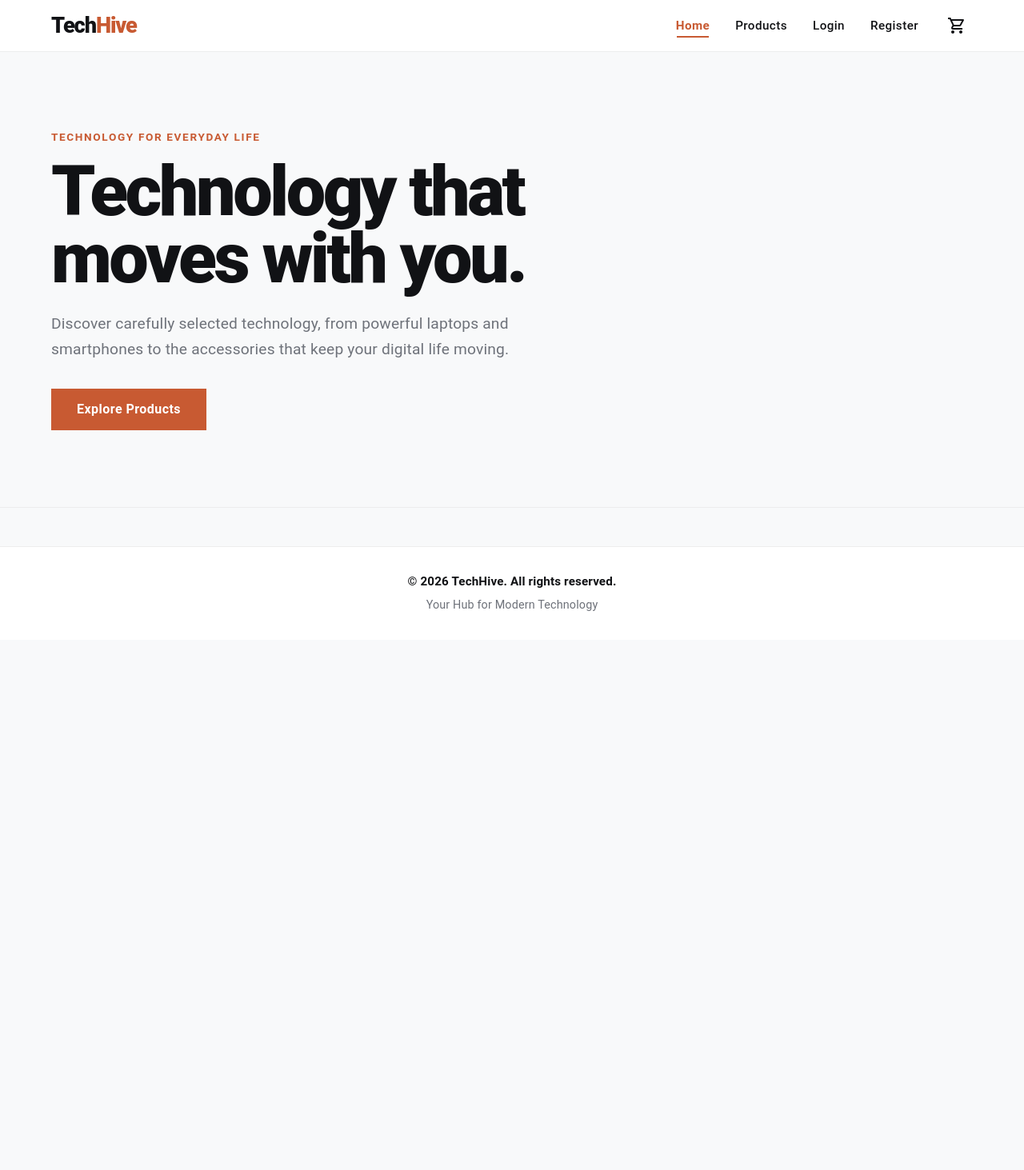
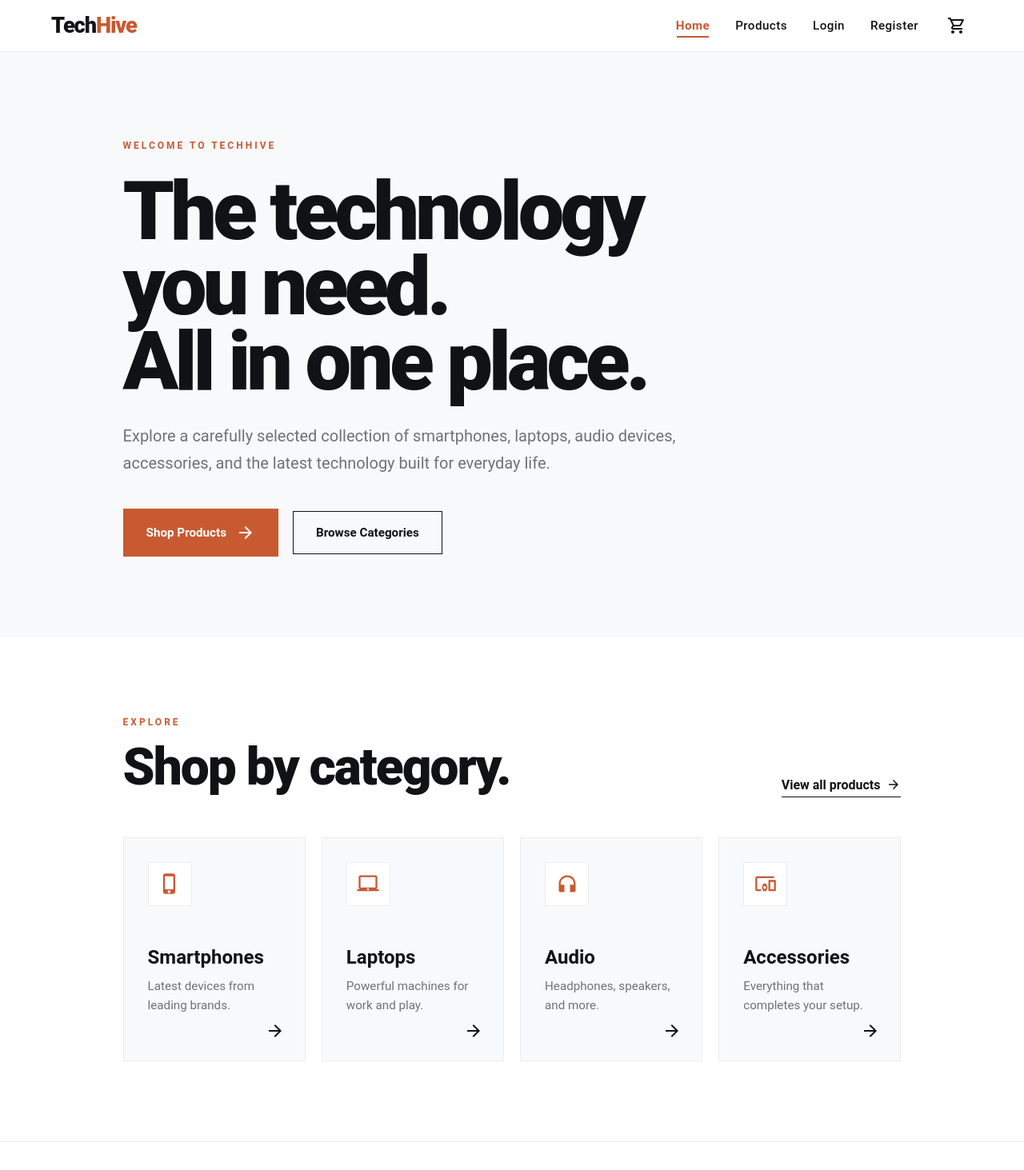
Before and after one commit to EugeneBruno/techhive, a React (Create React App) app: page / in a window 1280 px wide. Shown: the top 1463 px of the page at 80% size. Before the commit the page ends 800 px from the top, so only its background shows below. Built offline with nearby package versions, Linux system fonts and the light colour scheme.

Commit message:
Build techhive home page

```diff
--- a/src/App.css
+++ b/src/App.css
@@ -1 +1,281 @@
-/* Global application styles are handled in index.css and Material UI */
+/* ========================================
+   HERO SECTION
+======================================== */
+
+.hero-section {
+  min-height: 620px;
+  background-color: #F8F9FA;
+  padding: 110px 12% 100px;
+  display: flex;
+  align-items: center;
+}
+
+.hero-content {
+  max-width: 900px;
+}
+
+.hero-eyebrow {
+  color: #C85A32;
+  font-size: 0.75rem;
+  font-weight: 700;
+  letter-spacing: 3px;
+  margin-bottom: 28px;
+}
+
+.hero-content h1 {
+  color: #111215;
+  font-size: clamp(4rem, 8vw, 7rem);
+  line-height: 0.92;
+  letter-spacing: -5px;
+  font-weight: 800;
+  margin: 0 0 28px;
+  max-width: 950px;
+}
+
+.hero-description {
+  max-width: 700px;
+  color: #6E727A;
+  font-size: 1.25rem;
+  line-height: 1.7;
+  margin-bottom: 40px;
+}
+
+.hero-actions {
+  display: flex;
+  align-items: center;
+  gap: 18px;
+}
+
+.primary-button,
+.secondary-button {
+  display: inline-flex;
+  align-items: center;
+  justify-content: center;
+  gap: 12px;
+
+  padding: 17px 28px;
+
+  text-decoration: none;
+
+  font-size: 0.95rem;
+  font-weight: 700;
+
+  transition: 0.25s ease;
+}
+
+.primary-button {
+  background-color: #C85A32;
+  color: #FFFFFF;
+  border: 1px solid #C85A32;
+}
+
+.primary-button:hover {
+  background-color: #A94725;
+  border-color: #A94725;
+}
+
+.secondary-button {
+  background-color: transparent;
+  color: #111215;
+  border: 1px solid #111215;
+}
+
+.secondary-button:hover {
+  background-color: #111215;
+  color: #FFFFFF;
+}
+
+
+/* ========================================
+   FEATURED CATEGORIES
+======================================== */
+
+.categories-section {
+  background-color: #FFFFFF;
+  padding: 100px 12%;
+}
+
+.section-header {
+  display: flex;
+  justify-content: space-between;
+  align-items: flex-end;
+  margin-bottom: 50px;
+}
+
+.section-eyebrow {
+  color: #C85A32;
+  font-size: 0.75rem;
+  font-weight: 700;
+  letter-spacing: 3px;
+  margin-bottom: 12px;
+}
+
+.section-header h2 {
+  color: #111215;
+  font-size: clamp(2.5rem, 5vw, 4.5rem);
+  margin: 0;
+  font-weight: 800;
+  letter-spacing: -2px;
+}
+
+.view-all-link {
+  display: flex;
+  align-items: center;
+  gap: 8px;
+
+  color: #111215;
+  text-decoration: none;
+
+  font-weight: 600;
+
+  border-bottom: 1px solid #111215;
+  padding-bottom: 5px;
+}
+
+.view-all-link svg {
+  font-size: 18px;
+}
+
+
+/* ========================================
+   CATEGORY GRID
+======================================== */
+
+.categories-grid {
+  display: grid;
+  grid-template-columns: repeat(4, 1fr);
+  gap: 20px;
+}
+
+
+/* ========================================
+   CATEGORY CARD
+======================================== */
+
+.category-card {
+  position: relative;
+
+  display: flex;
+  flex-direction: column;
+
+  min-height: 280px;
+  padding: 30px;
+
+  background: #F8F9FA;
+  border: 1px solid #EDEDED;
+
+  text-decoration: none;
+  color: #111215;
+
+  transition:
+    transform 0.25s ease,
+    border-color 0.25s ease;
+}
+
+.category-card:hover {
+  transform: translateY(-6px);
+  border-color: #C85A32;
+}
+
+.category-icon {
+  width: 55px;
+  height: 55px;
+
+  display: flex;
+  align-items: center;
+  justify-content: center;
+
+  background: #FFFFFF;
+  border: 1px solid #EDEDED;
+
+  margin-bottom: 50px;
+}
+
+.category-icon svg {
+  color: #C85A32;
+  font-size: 28px;
+}
+
+.category-content h3 {
+  color: #111215;
+  font-size: 1.5rem;
+  margin-bottom: 10px;
+  font-weight: 700;
+}
+
+.category-content p {
+  color: #6E727A;
+  line-height: 1.6;
+  font-size: 0.95rem;
+}
+
+.category-arrow {
+  position: absolute;
+  right: 25px;
+  bottom: 25px;
+  color: #111215;
+}
+
+
+/* ========================================
+   RESPONSIVE DESIGN
+======================================== */
+
+@media (max-width: 1000px) {
+
+  .hero-section {
+    padding: 90px 8%;
+  }
+
+  .categories-section {
+    padding: 80px 8%;
+  }
+
+  .categories-grid {
+    grid-template-columns: repeat(2, 1fr);
+  }
+
+}
+
+
+@media (max-width: 600px) {
+
+  .hero-section {
+    min-height: auto;
+    padding: 80px 7%;
+  }
+
+  .hero-content h1 {
+    font-size: clamp(3.2rem, 14vw, 5rem);
+    letter-spacing: -3px;
+  }
+
+  .hero-description {
+    font-size: 1rem;
+  }
+
+  .hero-actions {
+    flex-direction: column;
+    align-items: stretch;
+  }
+
+  .primary-button,
+  .secondary-button {
+    width: 100%;
+  }
+
+  .categories-section {
+    padding: 70px 7%;
+  }
+
+  .section-header {
+    flex-direction: column;
+    align-items: flex-start;
+    gap: 25px;
+  }
+
+  .categories-grid {
+    grid-template-columns: 1fr;
+  }
+
+}
--- a/src/pages/Home.jsx
+++ b/src/pages/Home.jsx
@@ -1,104 +1,107 @@
-import {
-  Box,
-  Button,
-  Container,
-  Typography,
-} from "@mui/material";
 import { Link } from "react-router-dom";
+import ArrowForwardIcon from "@mui/icons-material/ArrowForward";
+import PhoneIphoneIcon from "@mui/icons-material/PhoneIphone";
+import LaptopMacIcon from "@mui/icons-material/LaptopMac";
+import HeadphonesIcon from "@mui/icons-material/Headphones";
+import DevicesOtherIcon from "@mui/icons-material/DevicesOther";
 
-function Home() {
+import "../App.css";
+
+const categories = [
+  {
+    name: "Smartphones",
+    description: "Latest devices from leading brands.",
+    icon: <PhoneIphoneIcon />,
+    path: "/products?category=smartphones",
+  },
+  {
+    name: "Laptops",
+    description: "Powerful machines for work and play.",
+    icon: <LaptopMacIcon />,
+    path: "/products?category=laptops",
+  },
+  {
+    name: "Audio",
+    description: "Headphones, speakers, and more.",
+    icon: <HeadphonesIcon />,
+    path: "/products?category=audio",
+  },
+  {
+    name: "Accessories",
+    description: "Everything that completes your setup.",
+    icon: <DevicesOtherIcon />,
+    path: "/products?category=accessories",
+  },
+];
+
+export default function Home() {
   return (
-    <Box>
-      <Box
-        sx={{
-          minHeight: "520px",
-          display: "flex",
-          alignItems: "center",
-          backgroundColor: "#F8F9FA",
-          borderBottom: "1px solid #EDEDED",
-        }}
-      >
-        <Container maxWidth="lg">
-          <Box
-            sx={{
-              maxWidth: "750px",
-              py: { xs: 8, md: 12 },
-            }}
-          >
-            <Typography
-              sx={{
-                color: "#C85A32",
-                fontWeight: 700,
-                fontSize: "0.85rem",
-                letterSpacing: "0.12em",
-                textTransform: "uppercase",
-                mb: 2,
-              }}
+    <main>
+      {/* HERO SECTION */}
+      <section className="hero-section">
+        <div className="hero-content">
+          <p className="hero-eyebrow">WELCOME TO TECHHIVE</p>
+
+          <h1>
+            The technology
+            <br />
+            you need.
+            <br />
+            All in one place.
+          </h1>
+
+          <p className="hero-description">
+            Explore a carefully selected collection of smartphones, laptops,
+            audio devices, accessories, and the latest technology built for
+            everyday life.
+          </p>
+
+          <div className="hero-actions">
+            <Link to="/products" className="primary-button">
+              Shop Products
+              <ArrowForwardIcon />
+            </Link>
+
+            <Link to="/products" className="secondary-button">
+              Browse Categories
+            </Link>
+          </div>
+        </div>
+      </section>
+
+      {/* FEATURED CATEGORIES */}
+      <section className="categories-section">
+        <div className="section-header">
+          <div>
+            <p className="section-eyebrow">EXPLORE</p>
+            <h2>Shop by category.</h2>
+          </div>
+
+          <Link to="/products" className="view-all-link">
+            View all products
+            <ArrowForwardIcon />
+          </Link>
+        </div>
+
+        <div className="categories-grid">
+          {categories.map((category) => (
+            <Link
+              to={category.path}
+              className="category-card"
+              key={category.name}
             >
-              Technology for everyday life
-            </Typography>
+              <div className="category-icon">{category.icon}</div>
 
-            <Typography
-              component="h1"
-              sx={{
-                fontSize: {
-                  xs: "2.8rem",
-                  sm: "4rem",
-                  md: "5.5rem",
-                },
-                fontWeight: 800,
-                lineHeight: 0.95,
-                letterSpacing: "-0.04em",
-                color: "#111215",
-                mb: 3,
-              }}
-            >
-              Technology that moves with you.
-            </Typography>
+              <div className="category-content">
+                <h3>{category.name}</h3>
+                <p>{category.description}</p>
+              </div>
 
-            <Typography
-              sx={{
-                fontSize: {
-                  xs: "1rem",
-                  md: "1.2rem",
-                },
-                lineHeight: 1.7,
-                color: "#6E727A",
-                maxWidth: "600px",
-                mb: 4,
-              }}
-            >
-              Discover carefully selected technology, from powerful
-              laptops and smartphones to the accessories that keep
-              your digital life moving.
-            </Typography>
-
-            <Button
-              component={Link}
-              to="/products"
-              variant="contained"
-              disableElevation
-              sx={{
-                backgroundColor: "#C85A32",
-                color: "#FFFFFF",
-                borderRadius: 0,
-                px: 4,
-                py: 1.5,
-                fontWeight: 700,
-                textTransform: "none",
-                fontSize: "1rem",
-                "&:hover": {
-                  backgroundColor: "#A94725",
-                },
-              }}
-            >
-              Explore Products
-            </Button>
-          </Box>
-        </Container>
-      </Box>
-    </Box>
+              <ArrowForwardIcon className="category-arrow" />
+            </Link>
+          ))}
+        </div>
+      </section>
+    </main>
   );
 }
-
-export default Home;
```
